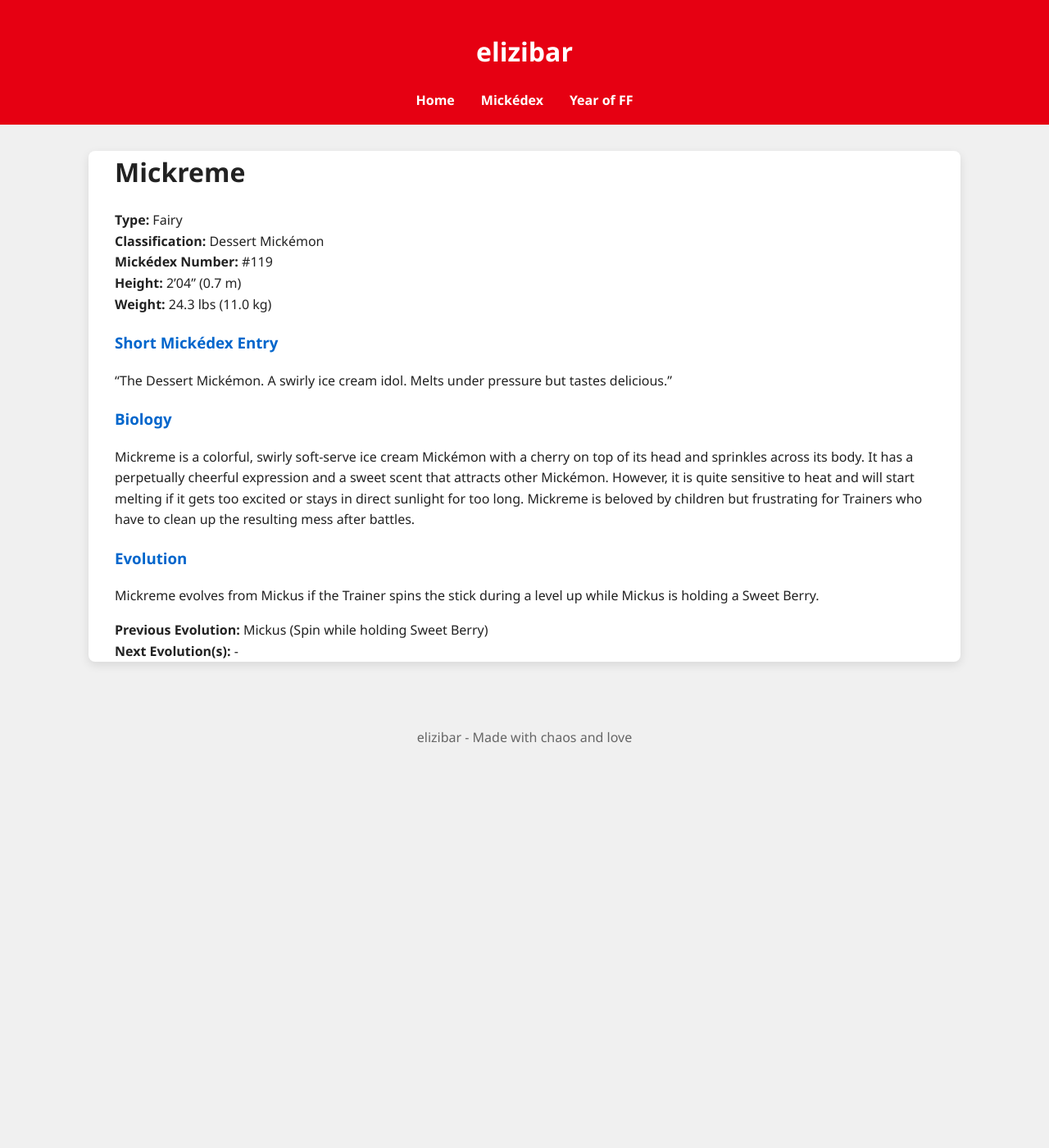
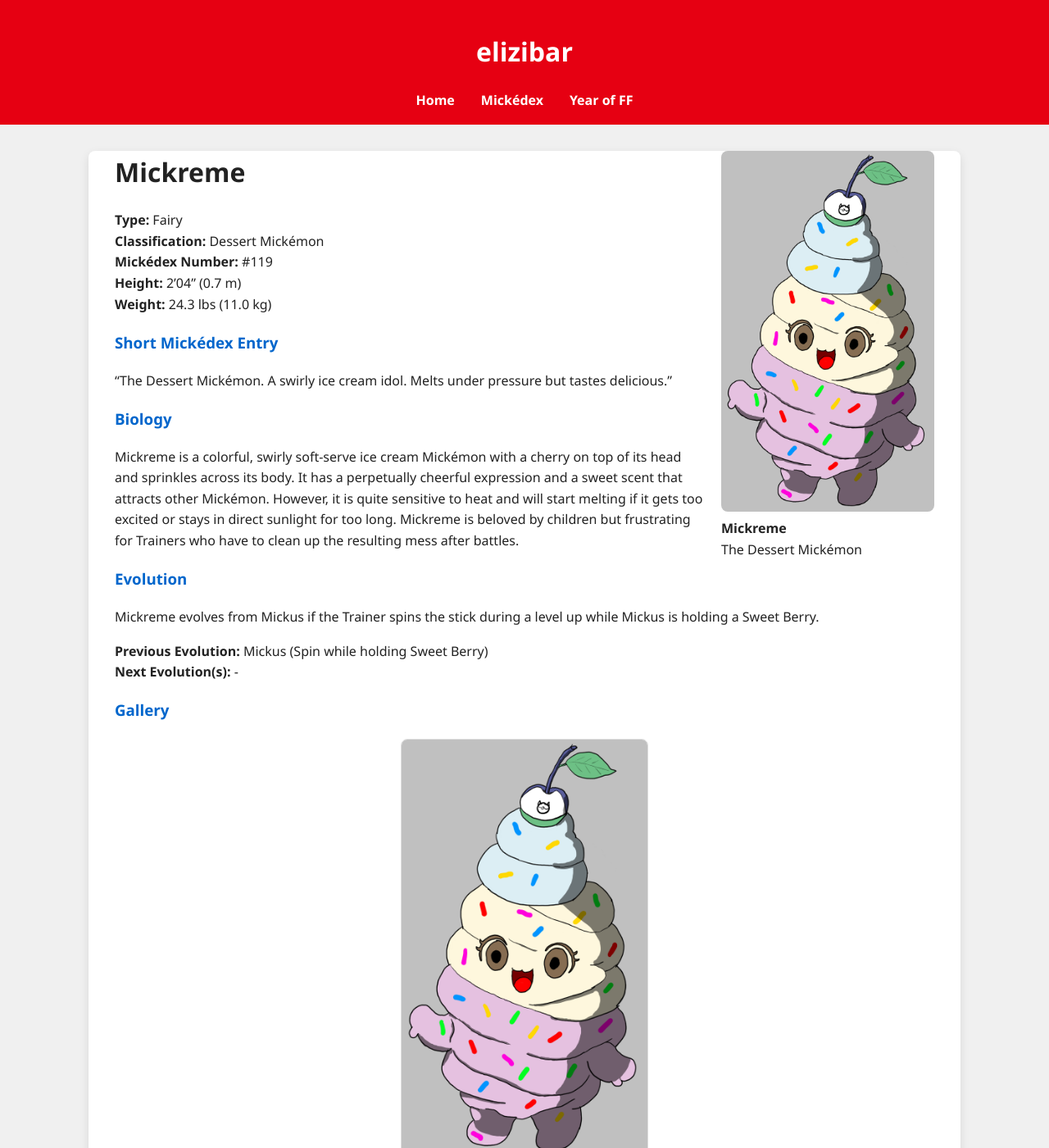
Before and after one commit to elizibar/elizibar.github.io, a Jekyll site: the page built from mickedex/dessert/mickreme.md, in a window 1280 px wide and 1400 px high. Shown: the whole window at 82% size. Built offline with Jekyll 4.4.1, drawn with Linux system fonts in a browser that asks for light colours.

Commit message:
mickreme

```diff
--- a/mickedex/dessert/mickreme.md
+++ b/mickedex/dessert/mickreme.md
@@ -3,6 +3,11 @@
 layout: default
 permalink: /mickedex/mickreme/
 ---
+
+<figure style="float: right; margin: 0 0 20px 20px; width: 260px;">
+  <img src="/assets/images/mickreme.png" alt="Mickreme" style="width: 100%; border-radius: 8px;">
+  <figcaption><strong>Mickreme</strong><br>The Dessert Mickémon</figcaption>
+</figure>
 
 # Mickreme
 
@@ -24,3 +29,6 @@
 
 **Previous Evolution:** Mickus (Spin while holding Sweet Berry)
 **Next Evolution(s):** -
+
+### Gallery
+![Mickreme](/assets/images/mickreme.png){:width="30%" style="display: block; margin: 20px auto; border: 1px solid #ddd; border-radius: 8px;"}
```
Also changed, not shown: assets/images/mickreme.png (added).
